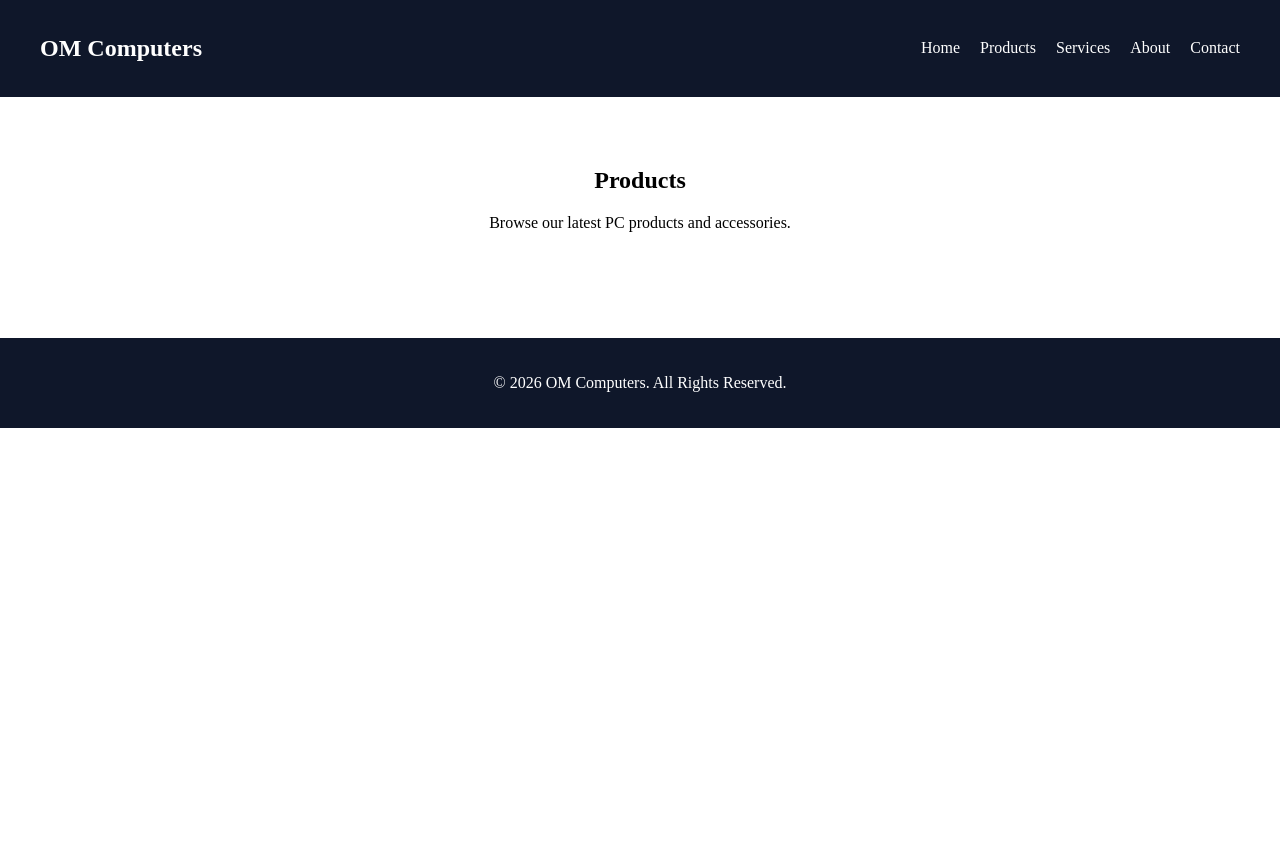
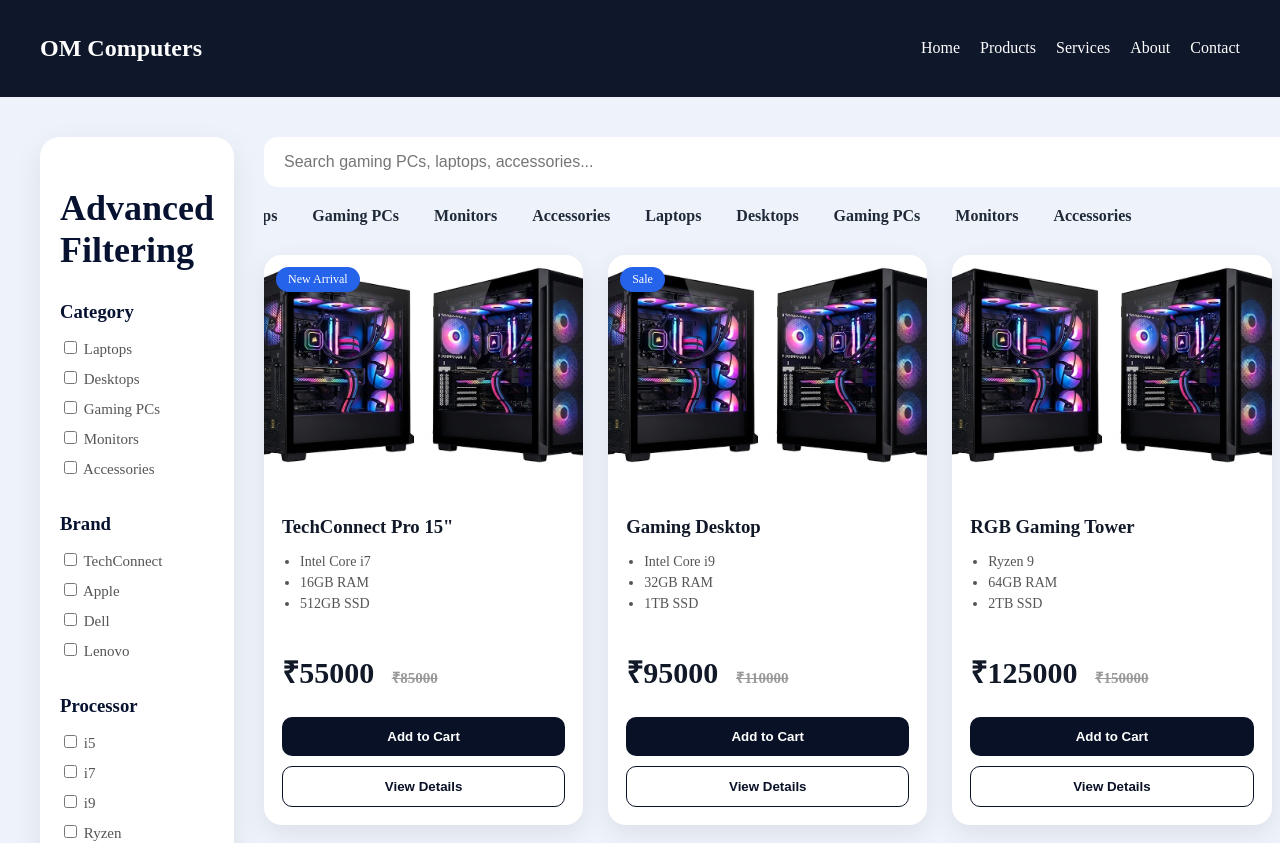
Before and after one commit to amihub2026-sys/om-computers, an Angular app: page /products in a window 1280 px wide. Shown: the top 843 px of the page. Before the commit the page ends 800 px from the top, so only its background shows below. Built offline with nearby package versions, Linux system fonts and the light colour scheme.

Commit message:
products-page

```diff
--- a/src/app/features/products/product-list/product-list.css
+++ b/src/app/features/products/product-list/product-list.css
@@ -1,4 +1,200 @@
-.products-page {
-  padding: 50px;
-  text-align: center;
+.products-page{
+    display:flex;
+    gap:30px;
+    padding:40px;
+    background:#eef3fb;
+    min-height:100vh;
 }
+
+/* Sidebar */
+
+.filter-sidebar{
+    width:260px;
+    background:#fff;
+    padding:20px;
+    border-radius:20px;
+    box-shadow:0 10px 30px rgba(0,0,0,.08);
+    height:fit-content;
+}
+
+.filter-sidebar h2{
+    font-size:36px;
+    margin-bottom:30px;
+    color:#06122f;
+}
+
+.filter-group{
+    margin-bottom:35px;
+}
+
+.filter-group h3{
+    margin-bottom:15px;
+    color:#06122f;
+}
+
+.filter-group label{
+    display:block;
+    margin-bottom:10px;
+    cursor:pointer;
+    color:#555;
+    font-size:15px;
+}
+
+.filter-group input[type="range"]{
+    width:100%;
+}
+
+/* Right Side */
+
+.products-content{
+    flex:1;
+}
+
+.search-box{
+    width:100%;
+    padding:16px 20px;
+    border:none;
+    border-radius:14px;
+    outline:none;
+    font-size:16px;
+    margin-bottom:20px;
+}
+
+.category-menu{
+    overflow:hidden;
+    width:100%;
+    margin-bottom:30px;
+}
+
+.category-track{
+    display:flex;
+    gap:35px;
+    width:max-content;
+    animation: categoryMove 18s linear infinite;
+}
+
+.category-track:hover{
+    animation-play-state:paused;
+}
+
+.category-track span{
+    font-weight:700;
+    cursor:pointer;
+    color:#1f2937;
+    white-space:nowrap;
+}
+
+@keyframes categoryMove{
+    from{
+        transform:translateX(0);
+    }
+    to{
+        transform:translateX(-50%);
+    }
+}
+/* Grid */
+
+.products-grid{
+    display:grid;
+    grid-template-columns:repeat(auto-fill,minmax(300px,1fr));
+    gap:25px;
+}
+
+.product-card{
+    background:#fff;
+    border-radius:18px;
+    overflow:hidden;
+    box-shadow:0 8px 25px rgba(0,0,0,.08);
+    transition:.3s;
+}
+
+.product-card:hover{
+    transform:translateY(-6px);
+}
+
+.image-box{
+    position:relative;
+}
+
+.image-box img{
+    width:100%;
+    height:220px;
+    object-fit:cover;
+}
+
+.badge{
+    position:absolute;
+    top:12px;
+    left:12px;
+    background:#2563eb;
+    color:#fff;
+    padding:5px 12px;
+    border-radius:20px;
+    font-size:12px;
+}
+
+.product-body{
+    padding:18px;
+}
+
+.product-body h3{
+    margin-bottom:12px;
+    color:#111827;
+}
+
+.product-body ul{
+    padding-left:18px;
+    margin-bottom:15px;
+}
+
+.product-body li{
+    font-size:14px;
+    color:#555;
+    margin-bottom:5px;
+}
+
+.product-body h4{
+    color:#111827;
+    font-size:30px;
+    margin-bottom:15px;
+}
+
+.product-body del{
+    color:#999;
+    font-size:15px;
+    margin-left:10px;
+}
+
+.cart-btn,
+.details-btn{
+    width:100%;
+    padding:12px;
+    border-radius:10px;
+    cursor:pointer;
+    margin-top:10px;
+    font-weight:600;
+}
+
+.cart-btn{
+    background:#081126;
+    color:#fff;
+    border:none;
+}
+
+.details-btn{
+    background:#fff;
+    border:1px solid #081126;
+    color:#081126;
+}
+
+@media(max-width:992px){
+
+    .products-page{
+        flex-direction:column;
+    }
+
+    .filter-sidebar{
+        width:100%;
+    }
+
+}
--- a/src/app/features/products/product-list/product-list.html
+++ b/src/app/features/products/product-list/product-list.html
@@ -1,4 +1,84 @@
 <section class="products-page">
-  <h1>Products</h1>
-  <p>Browse our latest PC products and accessories.</p>
+
+  <aside class="filter-sidebar">
+    <h2>Advanced<br>Filtering</h2>
+
+    <div class="filter-group">
+      <h3>Category</h3>
+      <label *ngFor="let category of categories">
+        <input type="checkbox" (change)="toggleFilter(selectedCategories, category)">
+        {{ category }}
+      </label>
+    </div>
+
+    <div class="filter-group">
+      <h3>Brand</h3>
+      <label *ngFor="let brand of brands">
+        <input type="checkbox" (change)="toggleFilter(selectedBrands, brand)">
+        {{ brand }}
+      </label>
+    </div>
+
+    <div class="filter-group">
+      <h3>Processor</h3>
+      <label *ngFor="let processor of processors">
+        <input type="checkbox" (change)="toggleFilter(selectedProcessors, processor)">
+        {{ processor }}
+      </label>
+    </div>
+
+    <div class="filter-group">
+      <h3>Price</h3>
+      <input type="range" min="5000" max="150000" [(ngModel)]="maxPrice">
+      <p>Up to ₹{{ maxPrice }}</p>
+    </div>
+  </aside>
+
+  <main class="products-content">
+
+    <input
+      class="search-box"
+      type="text"
+      placeholder="Search gaming PCs, laptops, accessories..."
+      [(ngModel)]="searchText"
+    >
+
+    <div class="category-menu">
+  <div class="category-track">
+    <span *ngFor="let category of categories">{{ category }}</span>
+    <span *ngFor="let category of categories">{{ category }}</span>
+  </div>
+</div>
+
+    <div class="products-grid">
+
+      <div class="product-card" *ngFor="let product of filteredProducts">
+
+        <div class="image-box">
+          <span class="badge" *ngIf="product.badge">{{ product.badge }}</span>
+          <img [src]="product.image" [alt]="product.name">
+        </div>
+
+        <div class="product-body">
+          <h3>{{ product.name }}</h3>
+
+          <ul>
+            <li *ngFor="let spec of product.specs">{{ spec }}</li>
+          </ul>
+
+          <h4>
+            ₹{{ product.price }}
+            <del>₹{{ product.oldPrice }}</del>
+          </h4>
+
+          <button class="cart-btn">Add to Cart</button>
+          <button class="details-btn">View Details</button>
+        </div>
+
+      </div>
+
+    </div>
+
+  </main>
+
 </section>
--- a/src/app/features/products/product-list/product-list.ts
+++ b/src/app/features/products/product-list/product-list.ts
@@ -1,9 +1,85 @@
+import { CommonModule } from '@angular/common';
 import { Component } from '@angular/core';
+import { FormsModule } from '@angular/forms';
 
 @Component({
   selector: 'app-product-list',
-  imports: [],
+  standalone: true,
+  imports: [CommonModule, FormsModule],
   templateUrl: './product-list.html',
   styleUrl: './product-list.css',
 })
-export class ProductList {}
+export class ProductList {
+  searchText = '';
+  selectedCategories: string[] = [];
+  selectedBrands: string[] = [];
+  selectedProcessors: string[] = [];
+  maxPrice = 150000;
+
+  categories = ['Laptops', 'Desktops', 'Gaming PCs', 'Monitors', 'Accessories'];
+  brands = ['TechConnect', 'Apple', 'Dell', 'Lenovo'];
+  processors = ['i5', 'i7', 'i9', 'Ryzen'];
+
+  products = [
+    {
+      name: 'TechConnect Pro 15"',
+      category: 'Laptops',
+      brand: 'TechConnect',
+      processor: 'i7',
+      price: 55000,
+      oldPrice: 85000,
+      image: 'assets/images/products/gaming-pc.jpg',
+      badge: 'New Arrival',
+      specs: ['Intel Core i7', '16GB RAM', '512GB SSD']
+    },
+    {
+      name: 'Gaming Desktop',
+      category: 'Gaming PCs',
+      brand: 'Dell',
+      processor: 'i9',
+      price: 95000,
+      oldPrice: 110000,
+      image: 'assets/images/products/gaming-pc.jpg',
+      badge: 'Sale',
+      specs: ['Intel Core i9', '32GB RAM', '1TB SSD']
+    },
+    {
+      name: 'RGB Gaming Tower',
+      category: 'Desktops',
+      brand: 'Lenovo',
+      processor: 'Ryzen',
+      price: 125000,
+      oldPrice: 150000,
+      image: 'assets/images/products/gaming-pc.jpg',
+      badge: '',
+      specs: ['Ryzen 9', '64GB RAM', '2TB SSD']
+    }
+  ];
+
+  toggleFilter(list: string[], value: string) {
+    const index = list.indexOf(value);
+    index > -1 ? list.splice(index, 1) : list.push(value);
+  }
+
+  get filteredProducts() {
+    return this.products.filter(product => {
+      const searchMatch = product.name.toLowerCase().includes(this.searchText.toLowerCase());
+
+      const categoryMatch =
+        this.selectedCategories.length === 0 ||
+        this.selectedCategories.includes(product.category);
+
+      const brandMatch =
+        this.selectedBrands.length === 0 ||
+        this.selectedBrands.includes(product.brand);
+
+      const processorMatch =
+        this.selectedProcessors.length === 0 ||
+        this.selectedProcessors.includes(product.processor);
+
+      const priceMatch = product.price <= this.maxPrice;
+
+      return searchMatch && categoryMatch && brandMatch && processorMatch && priceMatch;
+    });
+  }
+}
```
